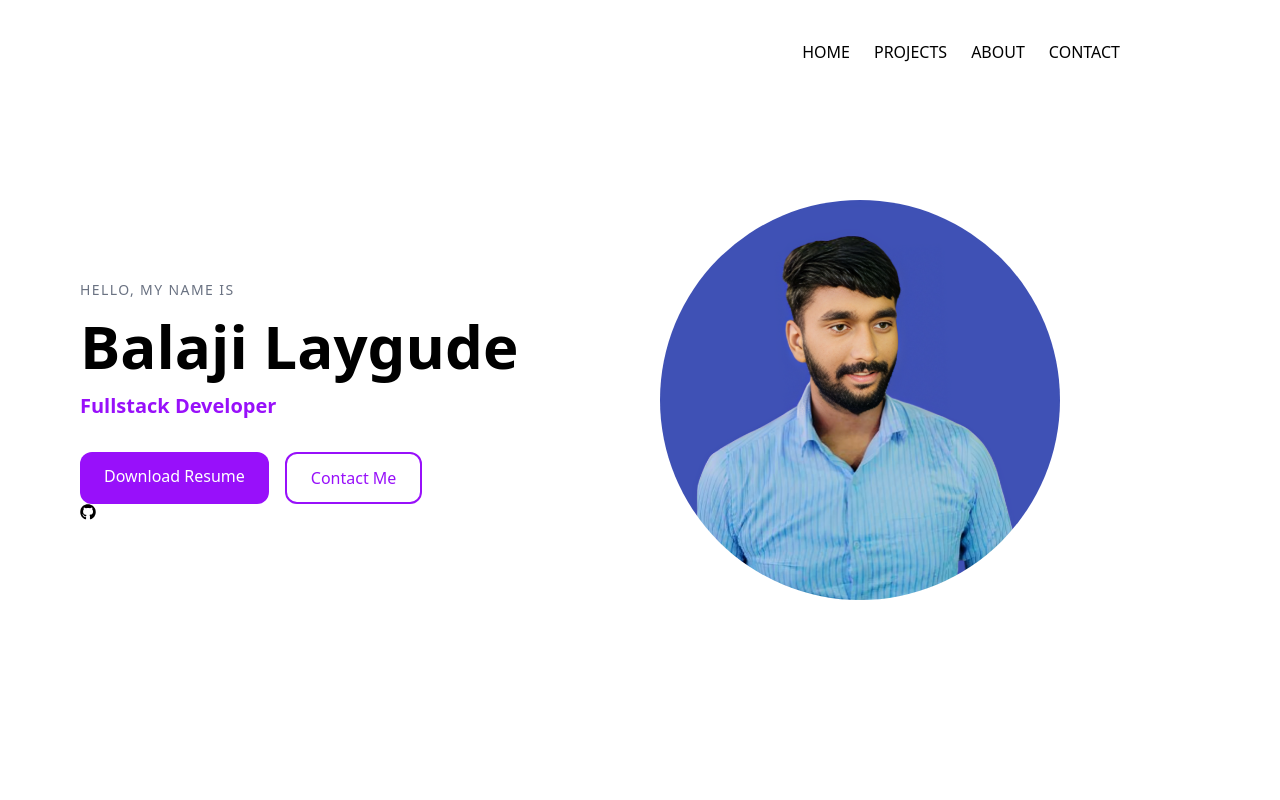
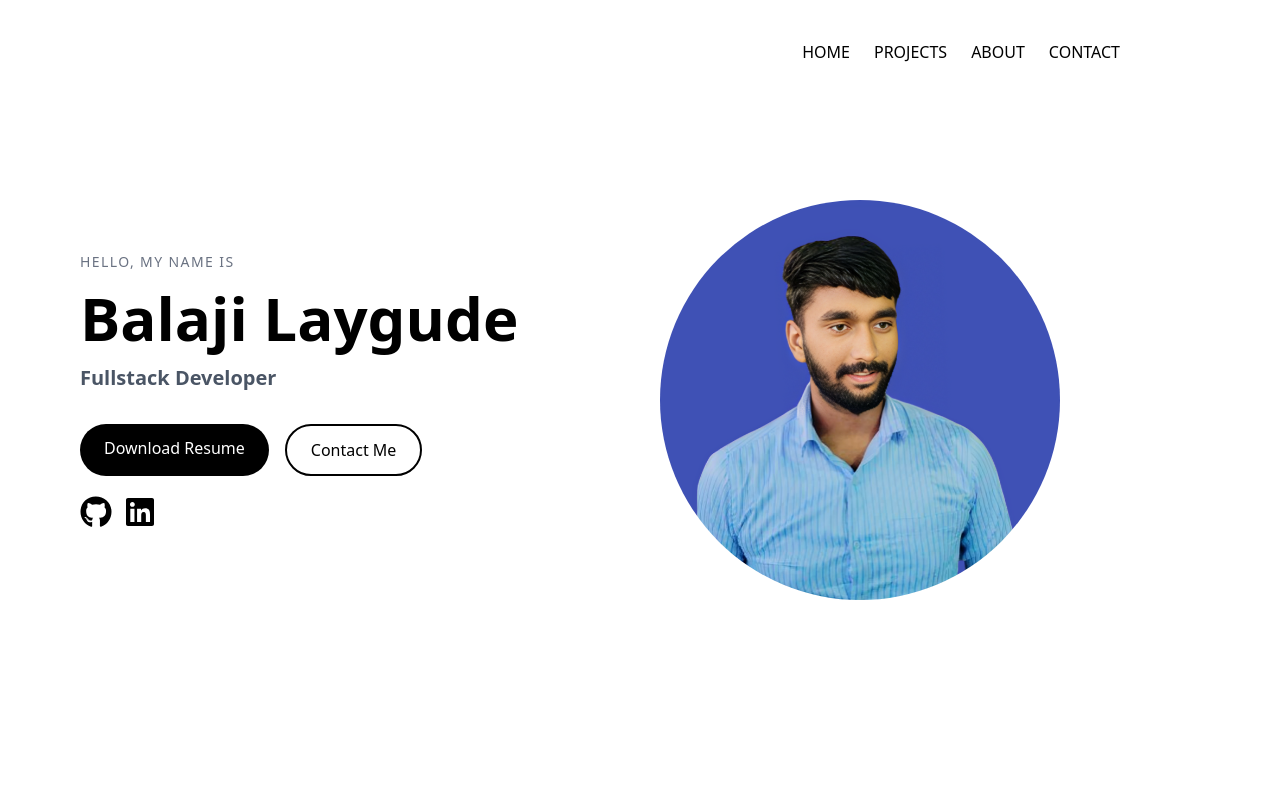
Before and after one commit to balajilaygude/Balaji-s_Portpolio, a React (Vite) app: page / in a window 1280 px wide. Shown: the top 800 px of the page. Built offline with nearby package versions, Linux system fonts and the light colour scheme.

Commit message:
Hero section Done

```diff
--- a/src/components/Hero.jsx
+++ b/src/components/Hero.jsx
@@ -1,15 +1,12 @@
 import profile from "../assets/balaji.png";
-import { FaGithub } from "react-icons/fa";
-
-
+import { FaGithub,FaLinkedin  } from "react-icons/fa";
 
 export default function Hero() {
   return (
     <section
       id="home"
-      className="min-h-screen relative overflow-hidden flex items-center"
+      className="mt-10 sm:h-screen sm:mt-0 relative overflow-hidden flex items-center"
     >
-
       <div className="relative z-10 flex flex-col-reverse md:flex-row items-center justify-between w-full px-6 md:px-20 gap-10">
         {/* Text */}
         <div className="text-center md:text-left md:w-1/2">
@@ -21,14 +18,15 @@ export default function Hero() {
             Balaji Laygude
           </h1>
 
-          <p className="mb-6 text-xl text-purple-600 font-semibold">
+          <p className="mb-6 text-xl text-gray-600 font-semibold">
             Fullstack Developer
           </p>
 
-
           <div className="flex flex-col sm:flex-row gap-4 mt-8 justify-center md:justify-start">
-            <a href="/resume.pdf" download="Balaji_Laygude_Resume.pdf"
-              className="bg-purple-600 text-white px-6 py-3 rounded-xl hover:bg-purple-700 transition focus:outline-none focus:ring-2 focus:ring-purple-500
+            <a
+              href="/resume.pdf"
+              download="Balaji_Laygude_Resume.pdf"
+              className="bg-black text-white px-6 py-3 rounded-4xl hover:bg-white hover:text-black transition focus:outline-none focus:ring-2 focus:ring-black hover:border border-black
 "
             >
               Download Resume
@@ -36,18 +34,21 @@ export default function Hero() {
 
             <a
               href="#contact"
-              className="border-2 bg- border-purple-600 text-purple-600 px-6 py-3 rounded-xl hover:bg-purple-50 transition focus:outline-none focus:ring-2 focus:ring-purple-500
+              className="border-2 bg- border-black text-black px-6 py-3 rounded-4xl hover:bg-black hover:text-white transition focus:outline-none focus:ring-2 focus:ring-black
 "
             >
               Contact Me
             </a>
-                    </div>
-                  <div>
-            <FaGithub />
-
           </div>
+          <div className="flex justify-center sm:justify-start my-5 gap-3">
+            <a href="https://github.com/balajilaygude" target="_blank">
+            <FaGithub  className="w-8 h-8 "/>
+            </a>
+            <a href="https://www.linkedin.com/in/balajilaygude" target="_blank">
+            <FaLinkedin className="w-8 h-8 " />
+            </a>
           </div>
-
+        </div>
 
         {/* Image */}
         <div className="md:w-1/2 flex items-center">
```
